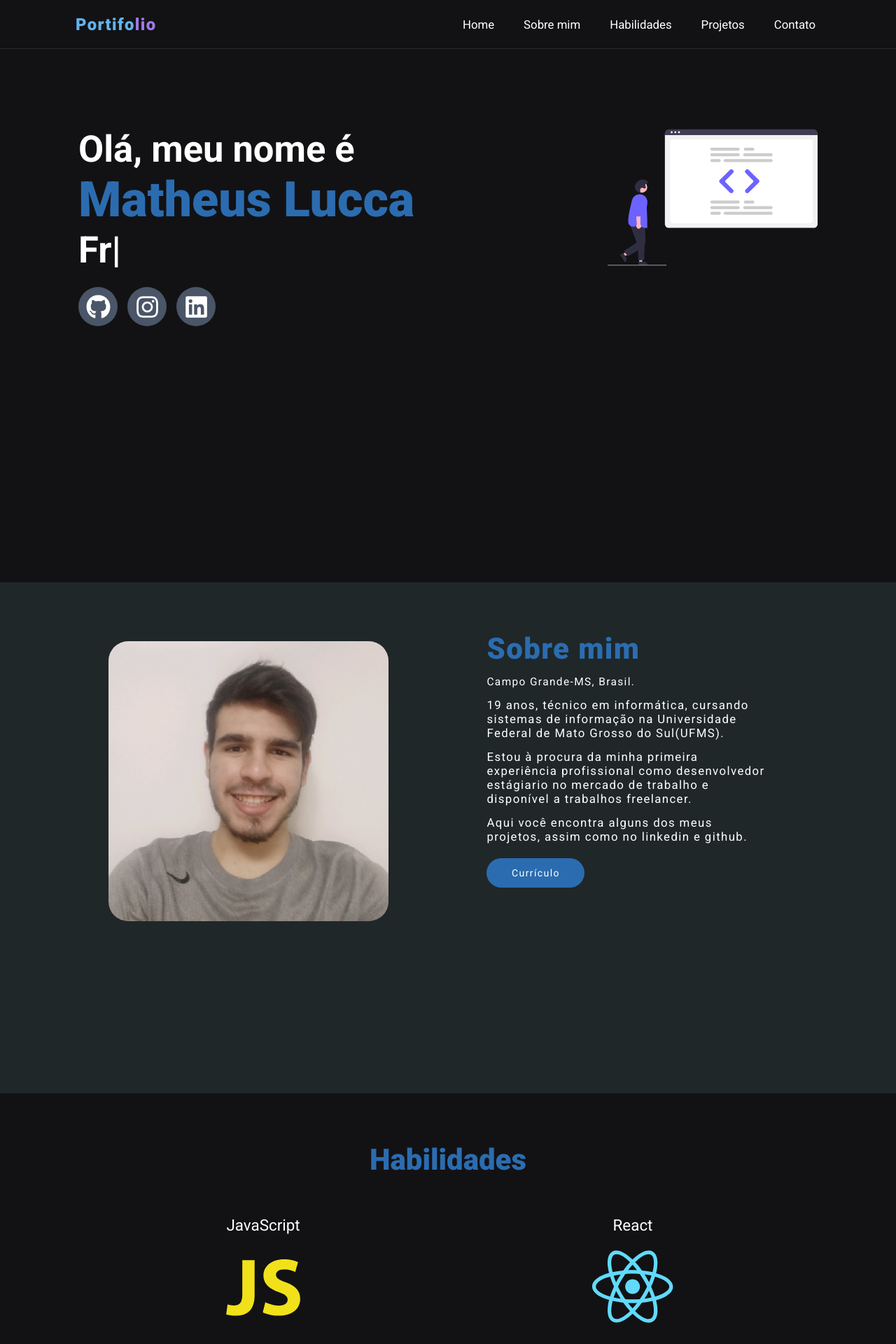
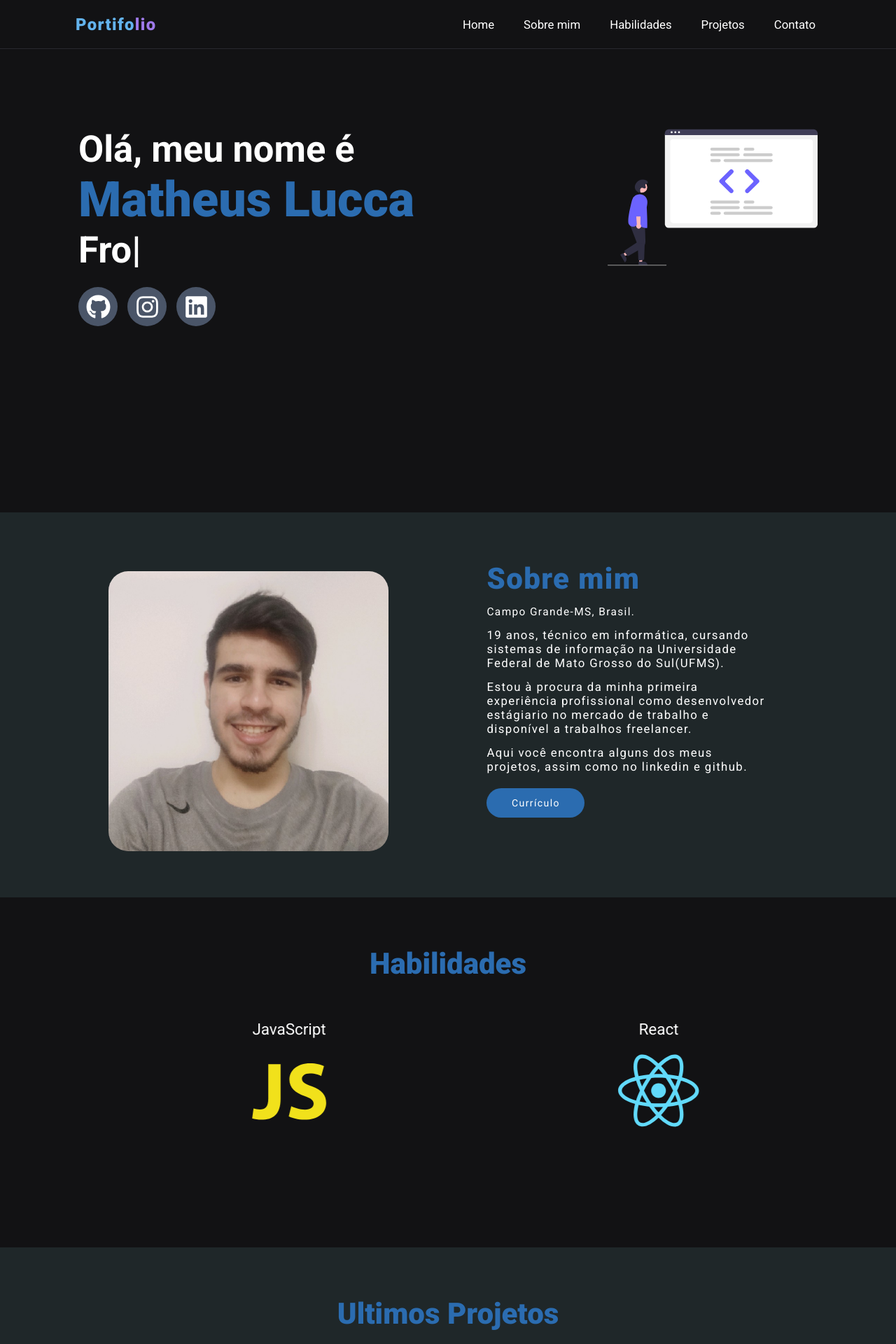
Before and after one commit to MatheusLucca/Portifolio, a Next.js app: page / in a window 1280 px wide. Shown: the top 1920 px of the page at 70% size. Built offline with nearby package versions, Linux system fonts and the light colour scheme.

Commit message:
fix height

```diff
--- a/src/components/About/style.ts
+++ b/src/components/About/style.ts
@@ -3,7 +3,7 @@ import styled from 'styled-components'
 export const Container = styled.section`
 
     width: 100%;
-    height: calc(100vh - 5rem);
+    height: 550px;
     padding: 3rem 8rem;
 
     background: var(--gray-850);
@@ -41,6 +41,9 @@ export const Content = styled.div`
     }
     .img{
         margin-top: 1rem;
+        @media (max-width: 768px) {
+            order: 2;
+        }
     }
 
 
@@ -65,8 +68,6 @@ export const Text = styled.div`
         @media (max-width: 768px) {
             align-self: center;
             font-size: 2.5rem;
-            position: absolute;
-            top: -26rem;
             margin-left: -3rem;
         }
     }
@@ -101,6 +102,9 @@ export const Text = styled.div`
         &:hover{
             filter: brightness(0.8);
         }
+        @media (max-width: 768px) {
+
+        }
 
     }
 `
--- a/src/components/Form/styles.ts
+++ b/src/components/Form/styles.ts
@@ -101,7 +101,7 @@ export const Content = styled.div`
             color: white;
             align-self: flex-end;
             font-size: 1.2rem;
-
+            margin-bottom: 1rem;
             background-color: var(--blue-600);
             border: 0;
             height: 3rem;
--- a/src/components/Introduction/styles.ts
+++ b/src/components/Introduction/styles.ts
@@ -3,7 +3,7 @@ import styled from "styled-components";
 export const Container = styled.section`
     width: 100vw;
     padding: 0 8rem;
-    height: calc(90vh - 5rem);
+    height: 550px;
     margin-top: 8rem;
     font-size: 2.5rem;
 
--- a/src/components/Skills/style.ts
+++ b/src/components/Skills/style.ts
@@ -3,7 +3,7 @@ import styled from 'styled-components'
 export const Container = styled.section`
     width: 100vw;
     padding: 3rem 8rem;
-    height: calc(100vh - 5rem);
+    height: 500px;
     h2{
         margin-top: 2rem;
         margin-bottom: 4rem;
```
Also changed, not shown: src/components/About/index.tsx (line endings or trailing spaces).
